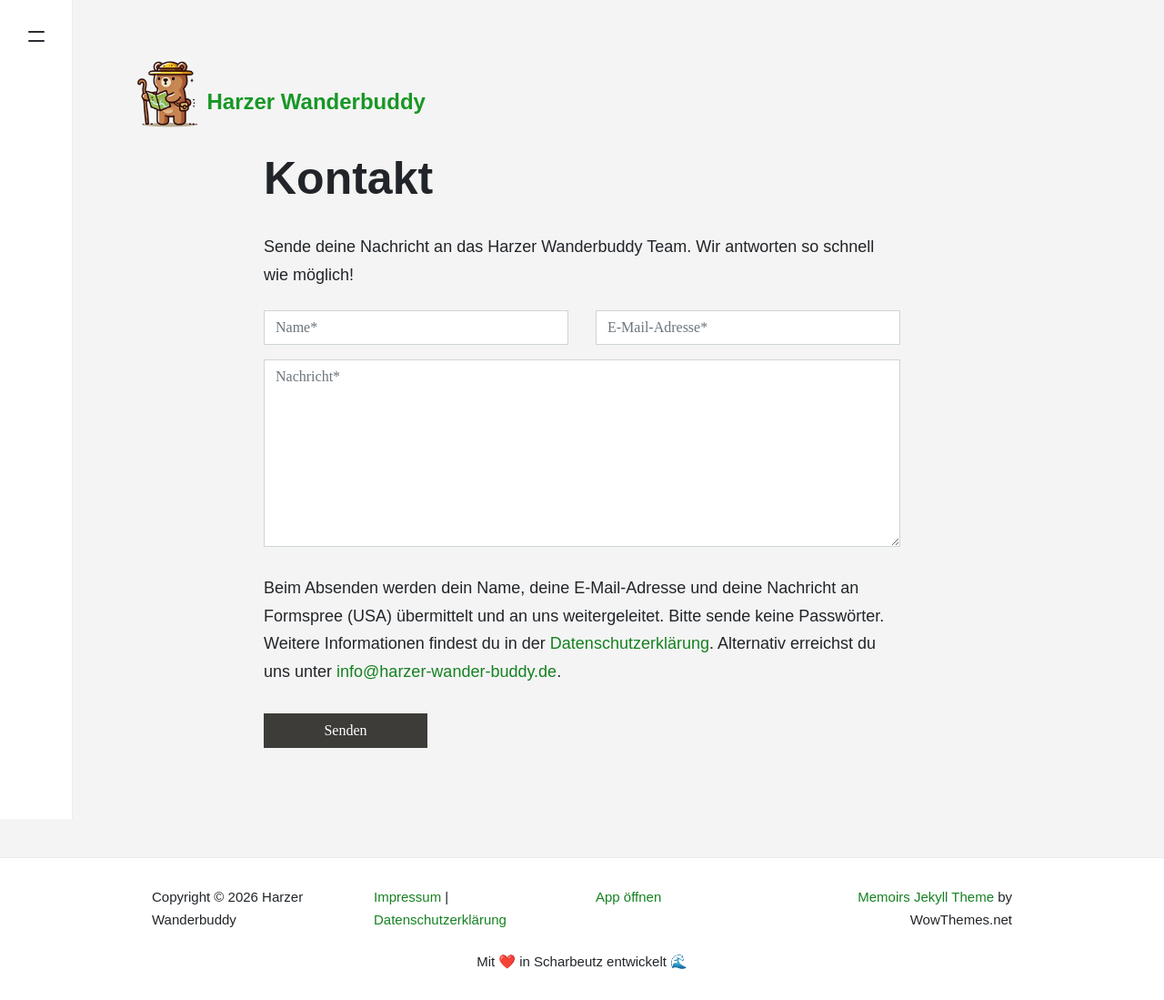
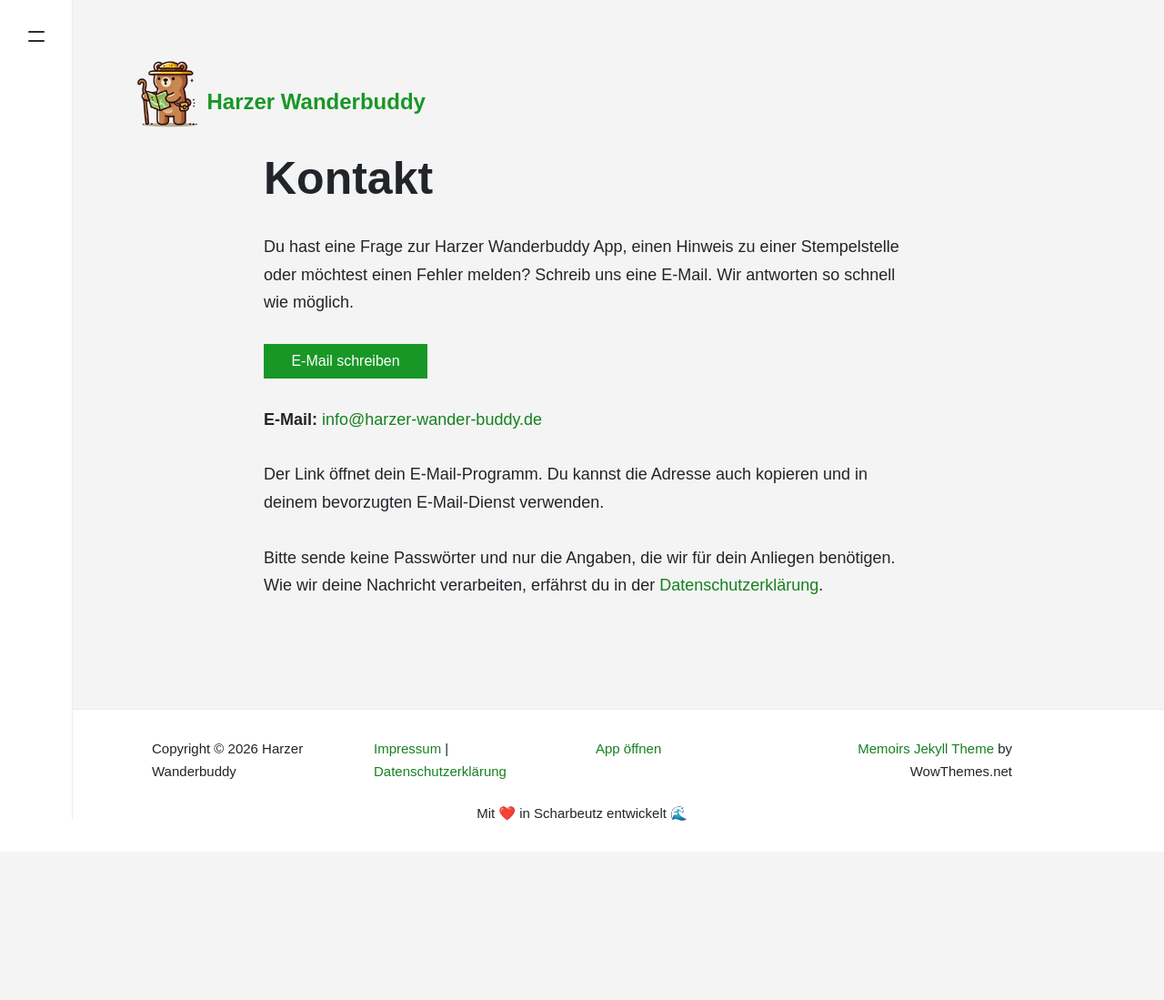
Before and after one commit to JanTristanH/harzer-wander-buddy-website, a Jekyll site: the page built from _pages/contact.md, in a window 1280 px wide. Shown: the whole page at 91% size. Built offline with Jekyll 4.4.1, drawn with Linux system fonts in a browser that asks for light colours; comment, search, counter and statistics services are not loaded; after the commit the page ends 936 px from its top, so only the background shows below that.

Commit message:
Remove Formspree and use email contact; document confirmed STRATO AVV and GitHub Pages options

```diff
--- a/_config.yml
+++ b/_config.yml
@@ -14,7 +14,6 @@ baseurl: ''
 include: ["_pages"]
 permalink: /:title/
 email: info@harzer-wander-buddy.de
-formspreePath: f/mzzddkdr
 app_url: 'https://app.harzer-wander-buddy.de'
 # Enable only after the public app endpoints have been deployed and verified.
 app_privacy_url: ''
--- a/_pages/contact.md
+++ b/_pages/contact.md
@@ -5,17 +5,12 @@ permalink: /contact
 comments: false
 ---
 
-<form action="https://formspree.io/{{site.formspreePath}}" method="POST">
-<p class="mb-4">Sende deine Nachricht an das {{site.name}} Team. Wir antworten so schnell wie möglich!</p>
-<div class="form-group row">
-<div class="col-md-6">
-<input class="form-control" type="text" aria-label="Name" name="name" placeholder="Name*" required>
-</div>
-<div class="col-md-6">
-<input class="form-control" type="email" aria-label="E-Mail-Adresse" name="_replyto" placeholder="E-Mail-Adresse*" required>
-</div>
-</div>
-<textarea rows="8" class="form-control mb-3" name="message" aria-label="Nachricht" placeholder="Nachricht*" required></textarea>
-<p>Beim Absenden werden dein Name, deine E-Mail-Adresse und deine Nachricht an Formspree (USA) übermittelt und an uns weitergeleitet. Bitte sende keine Passwörter. Weitere Informationen findest du in der <a href="{{ '/privacy-policy' | relative_url }}">Datenschutzerklärung</a>. Alternativ erreichst du uns unter <a href="mailto:{{ site.email }}">{{ site.email }}</a>.</p>
-<input class="btn btn-dark" type="submit" value="Senden">
-</form>
+Du hast eine Frage zur Harzer Wanderbuddy App, einen Hinweis zu einer Stempelstelle oder möchtest einen Fehler melden? Schreib uns eine E-Mail. Wir antworten so schnell wie möglich.
+
+<p><a class="btn btn-primary" href="mailto:{{ site.email }}">E-Mail schreiben</a></p>
+
+**E-Mail:** [{{ site.email }}](mailto:{{ site.email }})
+
+Der Link öffnet dein E-Mail-Programm. Du kannst die Adresse auch kopieren und in deinem bevorzugten E-Mail-Dienst verwenden.
+
+Bitte sende keine Passwörter und nur die Angaben, die wir für dein Anliegen benötigen. Wie wir deine Nachricht verarbeiten, erfährst du in der [Datenschutzerklärung]({{ '/privacy-policy' | relative_url }}).
--- a/scripts/check-website-release.cjs
+++ b/scripts/check-website-release.cjs
@@ -25,6 +25,12 @@ for (const file of ['_pages/tally-form.md', 'assets/js/external-form.js', 'scrip
 for (const file of ['_config.yml', '_data/navigation.yml', '_layouts/default.html', '_layouts/share.html', '_pages/app.md', '_pages/privacy-policy.md', 'assets/js/share-page.js', 'llms.txt']) {
   assert.ok(!/tally\.so|Warteliste|app-waitlist/.test(read(file)), file + ' must not advertise the former waitlist');
 }
+const contact = read('_pages/contact.md');
+assert.ok(contact.includes('href="mailto:{{ site.email }}"'), 'Contact must provide the email alternative');
+assert.ok(!/<(form|input|textarea)( |>)/i.test(contact), 'Contact must not submit to a form service');
+for (const file of ['_config.yml', '_pages/contact.md', '_pages/privacy-policy.md', '_pages/impressum.md']) {
+  assert.ok(!/formspree/i.test(read(file)), file + ' must not use or describe Formspree');
+}
 const shareScript = read('assets/js/share-page.js');
 function runShare(kind, query, mobile = false) {
   const nodes = Object.fromEntries(['state', 'chip', 'open', 'fineprint'].map(key => [key, {}]));
```
Also changed, not shown: _pages/impressum.md (+1 -1 lines), _pages/privacy-policy.md (+7 -9 lines), docs/legal-release-checklist.md (+13 -10 lines).
